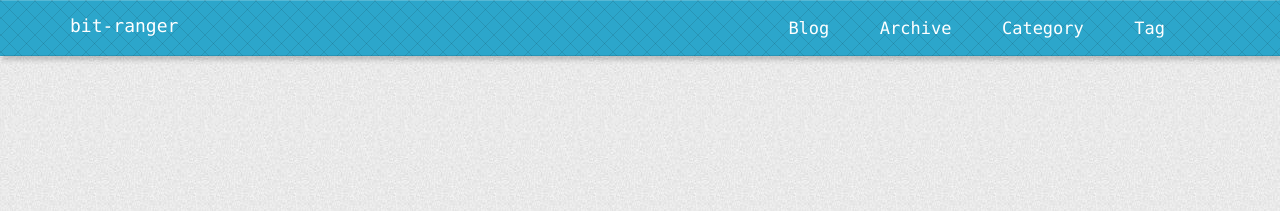
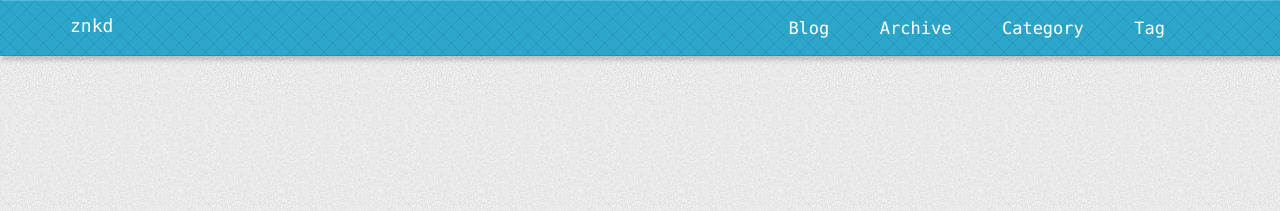
Before and after one commit to znkd/znkd.github.io, a Jekyll site: the page built from index.html, in a window 1280 px wide. Shown: the top 211 px of the page. Built offline with Jekyll 4.4.1, drawn with Linux system fonts in a browser that asks for light colours; nearby versions of some CDN libraries; the list of posts is cut into pages by our own code; comment, search, counter and statistics services are not loaded; a style sheet for code colours, icons or effects is not loaded.

Commit message:
更改部分配置

```diff
--- a/_config.yml
+++ b/_config.yml
@@ -27,20 +27,20 @@
 
 
 
-title: "bit-ranger"
-email: sincerebravefight@gmail.com
+title: "znkd"
+email: znkd_1982@163.com
 description: ""
 github:
-  username: bit-ranger
+  username: znkd
 swiftype:
   searchId: iXZyPokVfxFaBTvi64Y6
 gitment:
-    repo: blog
+    repo: znkd
     client_id: a6fb73b3e790e234bab8
     client_secret: cc10aaff53a03d05ab2ee002dbf401dd7627c7a3
 
-url: "https://bit-ranger.github.io/blog"
-imgrepo: "https://bit-ranger.github.io/blog/static/img"
+url: "https://znkd.github.io/blog"
+imgrepo: "https://znkd.github.io/blog/static/img"
 
 
 #url: "http://127.0.0.1:4000"
```
